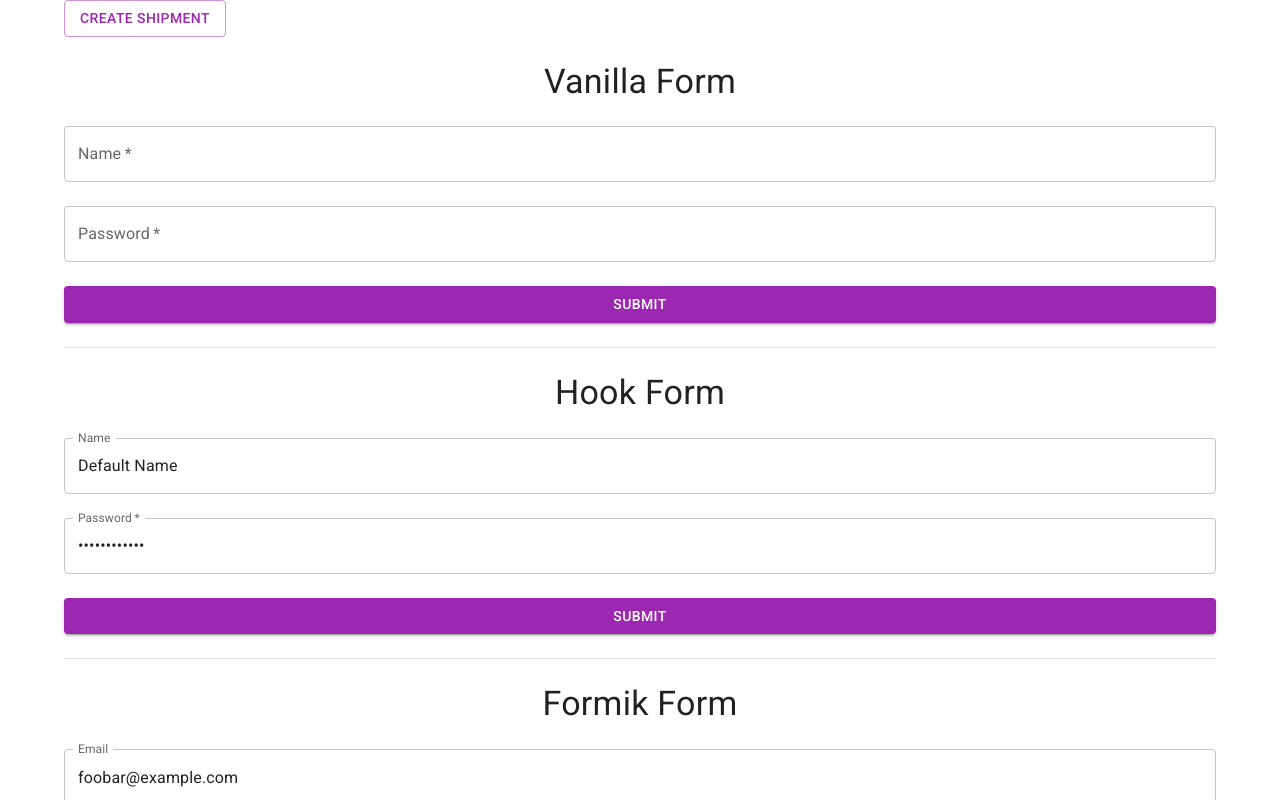
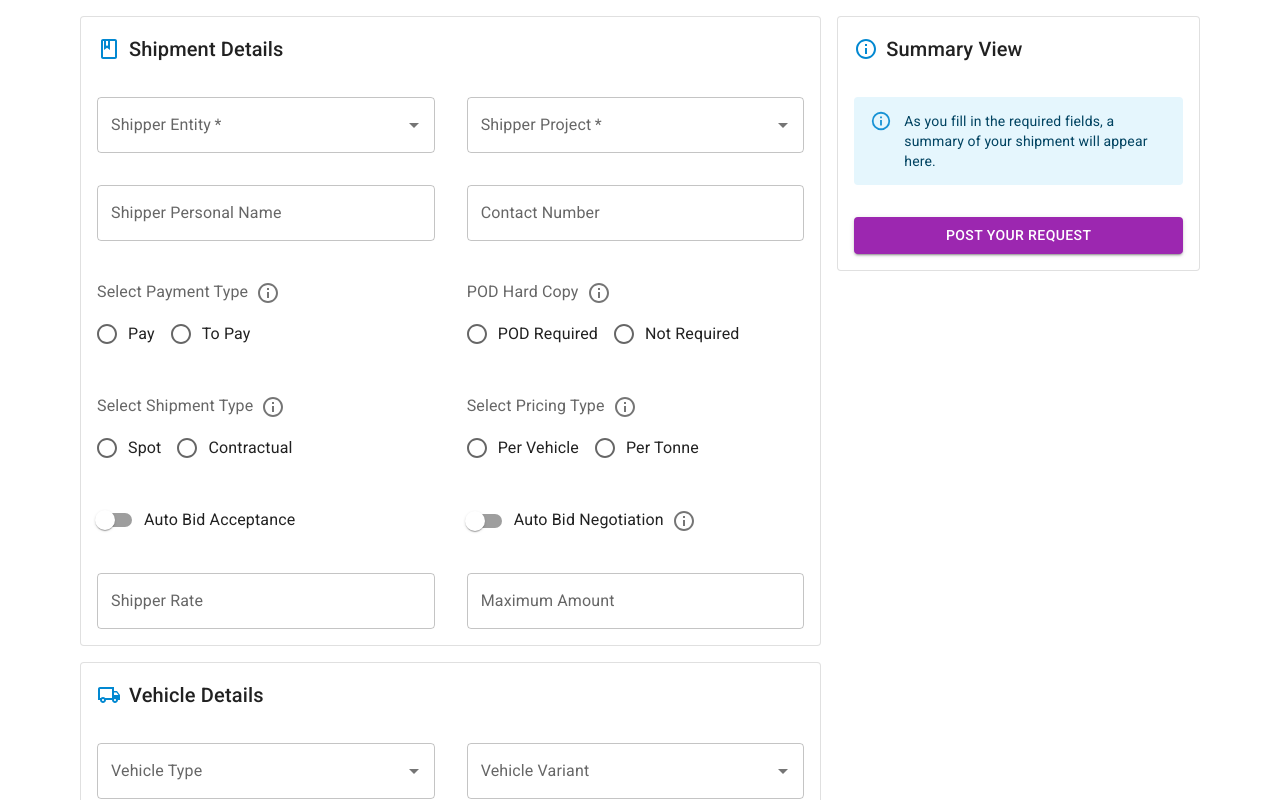
Before and after one commit to baharalidurrani/react-forms, a React (Vite) app: page / in a window 1280 px wide. Shown: the top 800 px of the page. Built offline with nearby package versions, Linux system fonts and the light colour scheme.

Commit message:
Create Shipment Dialog Removed

```diff
--- a/src/App.tsx
+++ b/src/App.tsx
@@ -2,8 +2,8 @@ import { Box, Container, Divider } from '@mui/material';
 import FormikForm from './forms/formik/FormikForm';
 import HookForm from './forms/hook/HookForm';
 import VanillaForm from './forms/vanilla/VanillaForm';
+import CreateShipment from './shipment/CreateShipment';
 import CustomMuiTheme from './theme/CustomMuiTheme';
-import CreateShipmentDialog from './shipment/CreateShipmentDialog';
 
 export default function App() {
   console.log('🚀🚀🚀 App Rendered');
@@ -11,7 +11,8 @@ export default function App() {
   return (
     <CustomMuiTheme>
       <Container>
-        <CreateShipmentDialog />
+        <CreateShipment />
+        <Box m={3} />
         <VanillaForm />
         <Box m={3} />
         <Divider />
--- a/src/shipment/CreateShipment.tsx
+++ b/src/shipment/CreateShipment.tsx
@@ -13,8 +13,8 @@ export default function CreateShipment({
   submitCounter,
   submitHandler,
 }: {
-  submitCounter: number;
-  submitHandler: (event: FormEvent<HTMLFormElement>) => void;
+  submitCounter?: number;
+  submitHandler?: (event: FormEvent<HTMLFormElement>) => void;
 }): React.ReactElement {
   console.log('🔄 CreateShipment Rendered');
 
```
